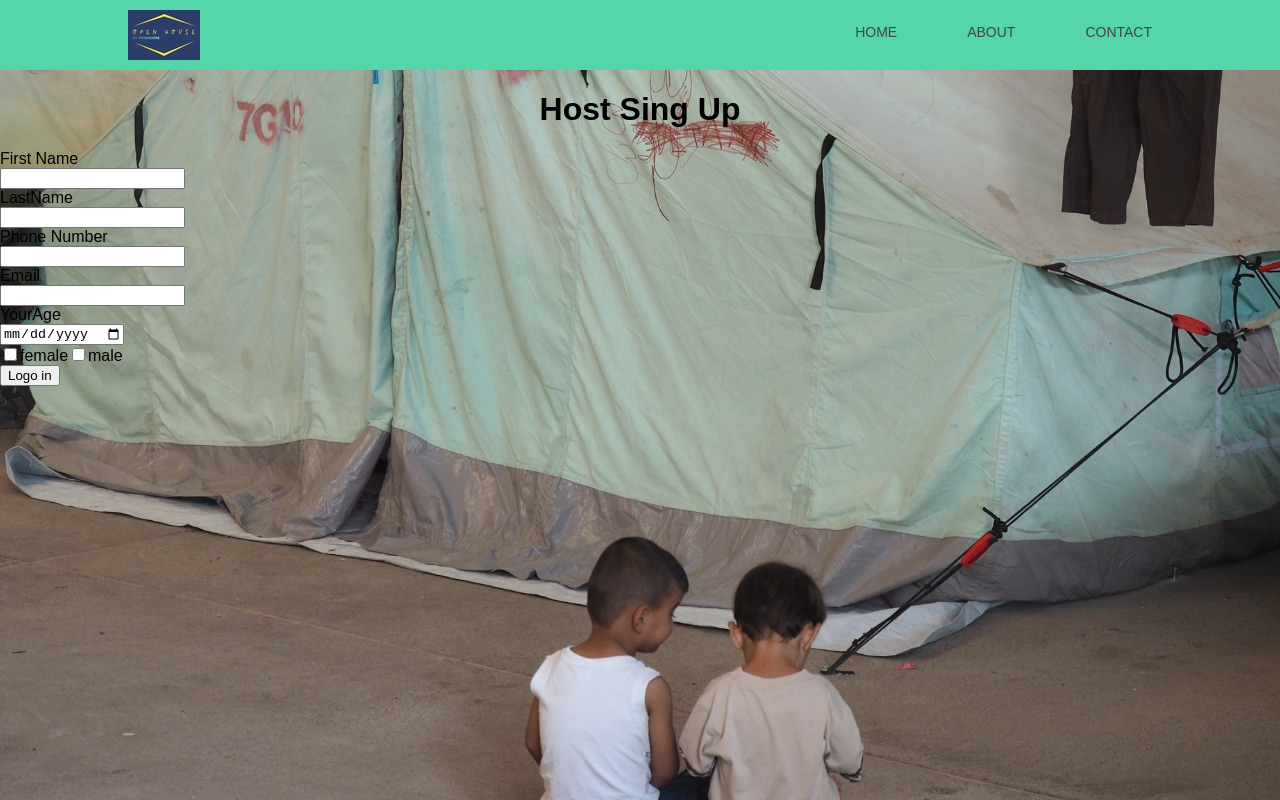
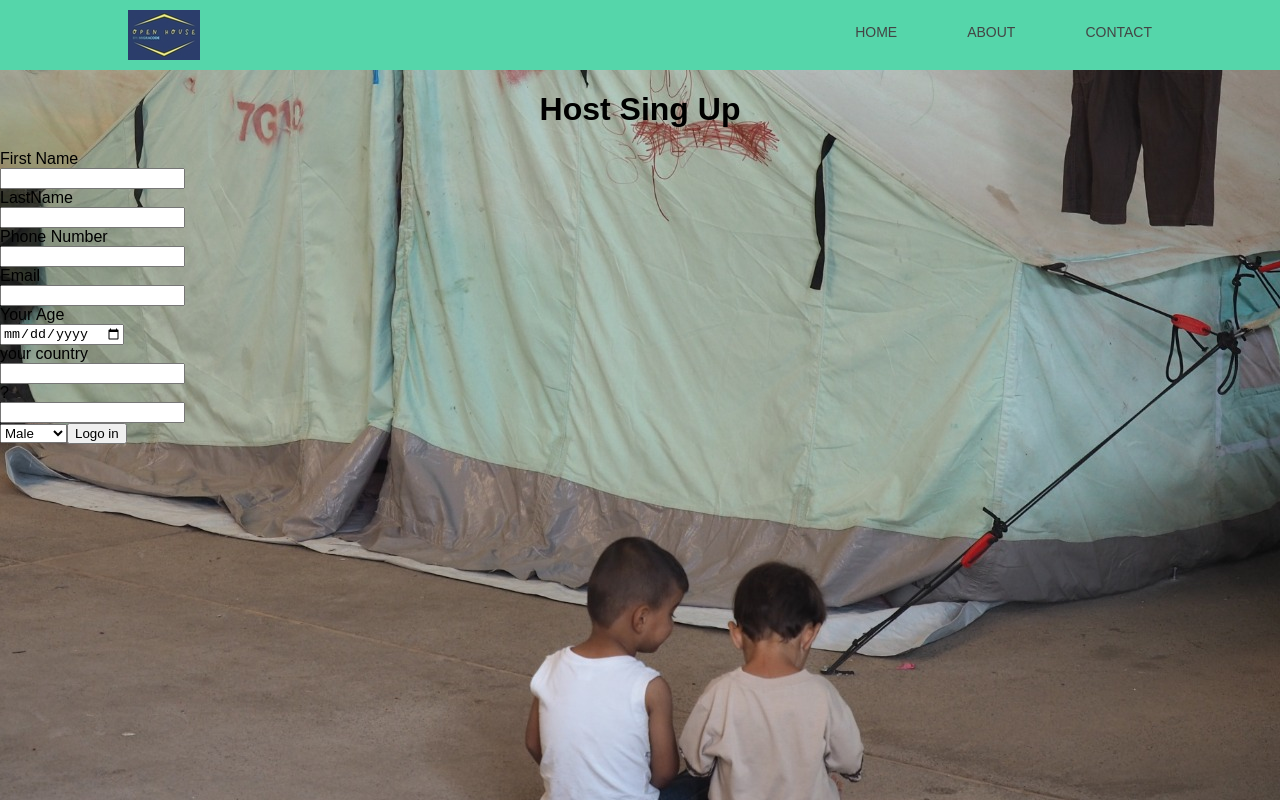
Before and after one commit to ABDO-ALT/open-houes, a React (Create React App) app: page /Host in a window 1280 px wide. Built offline with nearby package versions, Linux system fonts and the light colour scheme.

Commit message:
I make host file and guest file merge

```diff
--- a/src/components/Guest.js
+++ b/src/components/Guest.js
@@ -1,11 +1,11 @@
 import React from "react";
 import "../App";
-import GuestForm from "./GuestForm";
+import GuestAndHostForm from "./GuestAndHostForm";
 function Guest() {
   return (
     <div>
       <h1 className="titleOfGuest">Guest Sing Up</h1>
-      <GuestForm />
+      <GuestAndHostForm />
     </div>
   );
 }
--- a/src/components/GuestForm.js
+++ b/src/components/GuestAndHostForm.js
@@ -1,7 +1,7 @@
 import React from "react";
 import "../App";
 import axios from "axios";
-class GuestForm extends React.Component {
+class GuestAndHostForm extends React.Component {
   constructor(props) {
     super(props);
     this.state = {
@@ -12,7 +12,7 @@ class GuestForm extends React.Component {
       phone_number: "",
       age: "",
       user_type: "",
-      gender: "male",
+      gender: "",
     };
     this.handleChange = this.handleChange.bind(this);
   }
@@ -42,18 +42,6 @@ class GuestForm extends React.Component {
   };
 
   render() {
-    // function translateFormat(obj) {
-    //   const adult = obj.age > 18
-    //   return { adult }
-    // }
-
-    // // Client has age as number:
-    // const clientFormat = { age: 20 }
-
-    // // Database has column called "adult" which is true/false
-
-    // console.log("should not be adult: ", translateFormat({ age: 16}))
-    // console.log("should be adult: ", translateFormat({ age: 20}))
     const {
       first_name,
       last_name,
@@ -143,4 +131,4 @@ class GuestForm extends React.Component {
     );
   }
 }
-export default GuestForm;
+export default GuestAndHostForm;
--- a/src/components/Host.js
+++ b/src/components/Host.js
@@ -1,12 +1,12 @@
 import React from "react";
 import "../App";
-import HostForm from "./HostForm";
+import GuestAndHostForm from "./GuestAndHostForm";
 
 function Host() {
   return (
     <div>
       <h1 className="titleOfHost">Host Sing Up</h1>
-      <HostForm />
+      <GuestAndHostForm />
     </div>
   );
 }
--- a/src/components/HostForm.js
+++ /dev/null
@@ -1,38 +0,0 @@
-import React from "react";
-import "../App";
-
-class HostForm extends React.Component {
-  render() {
-    return (
-      <form>
-        <label>First Name</label>
-        <br />
-        <input type="text"></input>
-        <br />
-        <label>LastName</label>
-        <br />
-        <input type="text"></input>
-        <br />
-        <label>Phone Number</label>
-        <br />
-        <input type="phone"></input>
-        <br />
-        <label>Email</label>
-        <br />
-        <input type="email"></input>
-        <br />
-        <label> YourAge</label>
-        <br />
-        <input type="date"></input>
-        <br />
-        <input type="checkbox" />
-        female
-        <input type="checkbox" />
-        male
-        <br />
-        <button type="submit"> Logo in</button>
-      </form>
-    );
-  }
-}
-export default HostForm;
```
